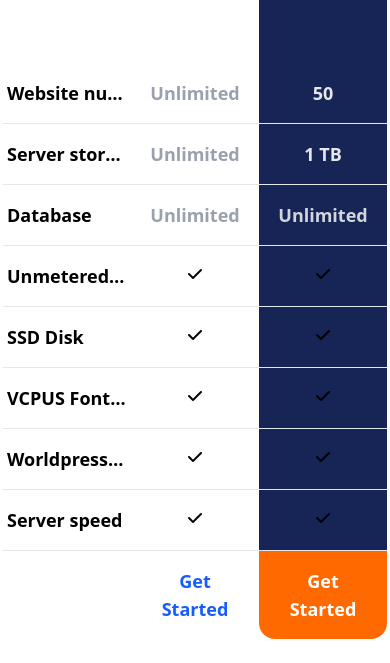
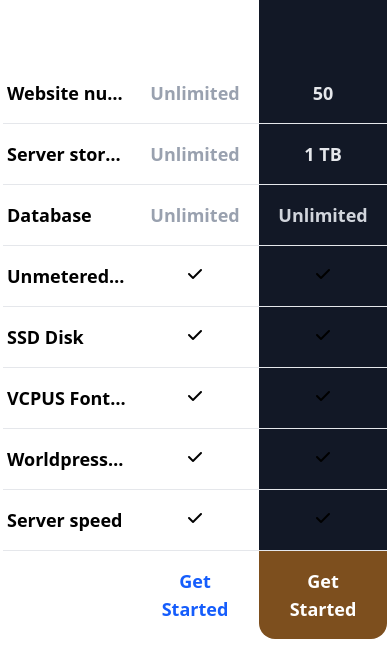
Before and after one commit to Khabbab800118/pricing-table-master, a plain HTML site: page index.html in a window 390 px wide. Shown: the part 410-1073 px from the top of the page. Drawn offline with nearby package versions, Linux system fonts and the light colour scheme.

```diff
--- a/index.html
+++ b/index.html
@@ -46,7 +46,7 @@
                         <span class="text-gray-400 font-semibold text-lg">Per month</span>
                     </div>
                     <!-- popular -->
-                    <div class="w-1/2 bg-blue-950 p-4 pb-16 rounded-t-2xl lg:w-1/4">
+                    <div class="w-1/2 bg-[rgba(18,24,38,255)] p-4 pb-16 rounded-t-2xl lg:w-1/4">
                         <!-- title -->
                         <span class="bg-blue-700 text-white font-semibold text-lg px-4 py-1 rounded-2xl">Popular</span>
                         <!-- price -->
@@ -80,7 +80,7 @@
                         <span class="text-gray-400 font-semibold text-lg">10</span>
                     </div>
                     <!-- popular -->
-                    <div class="w-1/2 bg-blue-950 p-4 lg:w-1/4">
+                    <div class="w-1/2 bg-[rgba(18,24,38,255)] p-4 lg:w-1/4">
                         <!-- numbers for popular -->
                         <span class="text-gray-200 font-semibold text-lg">50</span>
                     </div>
@@ -106,7 +106,7 @@
                         <span class="text-gray-400 font-semibold text-lg">500 GB</span>
                     </div>
                     <!-- popular -->
-                    <div class="w-1/2 bg-blue-950 p-4 lg:w-1/4">
+                    <div class="w-1/2 bg-[rgba(18,24,38,255)] p-4 lg:w-1/4">
                         <!-- numbers for popular -->
                         <span class="text-gray-200 font-semibold text-lg">1 TB</span>
                     </div>
@@ -132,7 +132,7 @@
                         <span class="text-gray-400 font-semibold text-lg">15</span>
                     </div>
                     <!-- popular -->
-                    <div class="w-1/2 bg-blue-950 p-4 lg:w-1/4">
+                    <div class="w-1/2 bg-[rgba(18,24,38,255)] p-4 lg:w-1/4">
                         <!-- numbers for popular -->
                         <span class="text-gray-300 font-semibold text-lg">Unlimited</span>
                     </div>
@@ -158,7 +158,7 @@
                         <i class="fa-solid fa-check"></i>
                     </div>
                     <!-- popular -->
-                    <div class="w-1/2 bg-blue-950 p-4 lg:w-1/4">
+                    <div class="w-1/2 bg-[rgba(18,24,38,255)] p-4 lg:w-1/4">
                         <!-- numbers for popular -->
                         <i class="fa-solid fa-check"></i>
                     </div>
@@ -184,7 +184,7 @@
                         <span class="text-gray-400 font-semibold text-lg">-</span>
                     </div>
                     <!-- popular -->
-                    <div class="w-1/2 bg-blue-950 p-4 lg:w-1/4">
+                    <div class="w-1/2 bg-[rgba(18,24,38,255)] p-4 lg:w-1/4">
                         <!-- numbers for popular -->
                         <i class="fa-solid fa-check"></i>
                     </div>
@@ -210,7 +210,7 @@
                         <span class="text-gray-400 font-semibold text-lg">-</span>
                     </div>
                     <!-- popular -->
-                    <div class="w-1/2 bg-blue-950 p-4 lg:w-1/4">
+                    <div class="w-1/2 bg-[rgba(18,24,38,255)] p-4 lg:w-1/4">
                         <!-- numbers for popular -->
                         <i class="fa-solid fa-check"></i>
                     </div>
@@ -236,7 +236,7 @@
                         <span class="text-gray-400 font-semibold text-lg">-</span>
                     </div>
                     <!-- popular -->
-                    <div class="w-1/2 bg-blue-950 p-4 lg:w-1/4">
+                    <div class="w-1/2 bg-[rgba(18,24,38,255)] p-4 lg:w-1/4">
                         <!-- numbers for popular -->
                         <i class="fa-solid fa-check"></i>
                     </div>
@@ -262,7 +262,7 @@
                         <span class="text-gray-400 font-semibold text-lg">-</span>
                     </div>
                     <!-- popular -->
-                    <div class="w-1/2 bg-blue-950 p-4 lg:w-1/4">
+                    <div class="w-1/2 bg-[rgba(18,24,38,255)] p-4 lg:w-1/4">
                         <!-- numbers for popular -->
                         <i class="fa-solid fa-check"></i>
                     </div>
@@ -290,7 +290,7 @@
                                     class="fa-solid fa-arrow-right"></i></div> </i></span>
                     </div>
                     <!-- popular -->
-                    <div class="w-1/2 bg-orange-500 p-4 rounded-b-2xl lg:w-1/4">
+                    <div class="w-1/2 bg-[rgba(125,79,30,255)] p-4 rounded-b-2xl lg:w-1/4">
                         <!-- numbers for popular -->
                         <span class="text-white font-semibold text-lg">Get Started <div class="hidden lg:inline"><i
                                     class="fa-solid fa-arrow-right"></i></div> </i></span>
```
